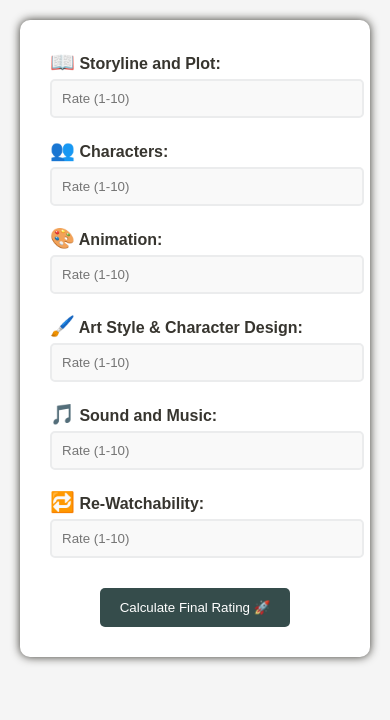
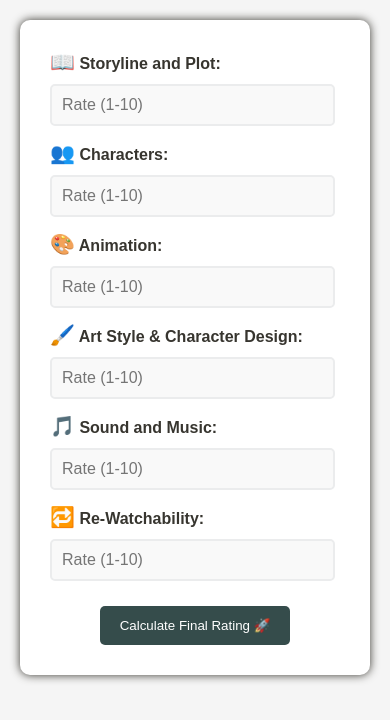
Before and after one commit to abdulhadishah/AnimeEvalu8, a plain HTML site: page index.html in a window 390 px wide. Drawn offline with nearby package versions, Linux system fonts and the light colour scheme.

Commit message:
Update index.html

```diff
--- a/index.html
+++ b/index.html
@@ -1,7 +1,9 @@
 <!DOCTYPE html>
 <html>
+
 <head>
     <title>AnimEvalu8</title>
+    <meta name="viewport" content="width=device-width, initial-scale=1">
     <script src="https://ajax.googleapis.com/ajax/libs/jquery/3.4.0/jquery.min.js"></script>
     <style>
         body {
@@ -12,12 +14,14 @@
             color: #37352F;
             margin: 0;
         }
+
         h1 {
             color: #37352F;
             font-size: 32px;
             margin: 0;
             padding: 20px;
         }
+
         .rating-form {
             max-width: 500px;
             margin: 0 auto;
@@ -26,17 +30,20 @@
             border-radius: 10px;
             box-shadow: 0 0 10px #37352F;
         }
+
         .form-group {
-            margin-bottom: 20px;
-            position: relative;
+            margin-bottom: 10px;
+            display: flex;
+            flex-direction: column;
         }
+
         .form-group label {
-            display: block;
             font-weight: bold;
             color: #37352F;
             margin-bottom: 5px;
             text-align: left;
         }
+
         .form-group input[type="number"] {
             width: 100%;
             padding: 10px;
@@ -44,7 +51,10 @@
             border-radius: 5px;
             background-color: #f9f9f9;
             color: #37352F;
+            margin: 5px 0;
+            /* Add margin for spacing */
         }
+
         .submit-button {
             background-color: #354C4B;
             color: #ffffff;
@@ -54,19 +64,23 @@
             border-radius: 5px;
             cursor: pointer;
         }
+
         .final-rating {
             font-size: 24px;
             font-weight: bold;
             color: #433614;
-            margin-top: 0; /* Change this line */
+            margin-top: 0;
             display: none;
         }
+
         .icon {
             font-size: 20px;
         }
+
         .larger-icon {
             font-size: 36px;
         }
+
         .popup-background {
             position: fixed;
             top: 0;
@@ -79,6 +93,7 @@
             align-items: center;
             z-index: 1000;
         }
+
         .popup {
             background: #FAEBDD;
             padding: 20px;
@@ -89,10 +104,12 @@
             align-items: center;
             text-align: center;
         }
+
         .popup-text {
             font-size: 24px;
             color: #FFA344;
         }
+
         .overlay {
             position: fixed;
             top: 0;
@@ -103,8 +120,20 @@
             z-index: 999;
             display: none;
         }
+
+        @media (max-width: 768px) {
+            .form-group label {
+                font-size: 16px;
+            }
+
+            .form-group input[type="number"] {
+                font-size: 16px;
+                width: 90%;
+            }
+        }
     </style>
 </head>
+
 <body>
     <div class="rating-form">
         <div class="form-group">
@@ -134,7 +163,8 @@
 
         <div class="form-group">
             <label for="rewatchability"><span class="icon">🔁</span> Re-Watchability:</label>
-            <input type="number" id="rewatchability" min="1" max="10" placeholder="Rate (1-10)" required pattern="[1-9]|10">
+            <input type="number" id="rewatchability" min="1" max="10" placeholder="Rate (1-10)" required
+                pattern="[1-9]|10">
         </div>
 
         <button class="submit-button" onclick="calculateRating()">Calculate Final Rating 🚀</button>
@@ -203,4 +233,5 @@
         });
     </script>
 </body>
+
 </html>
```
